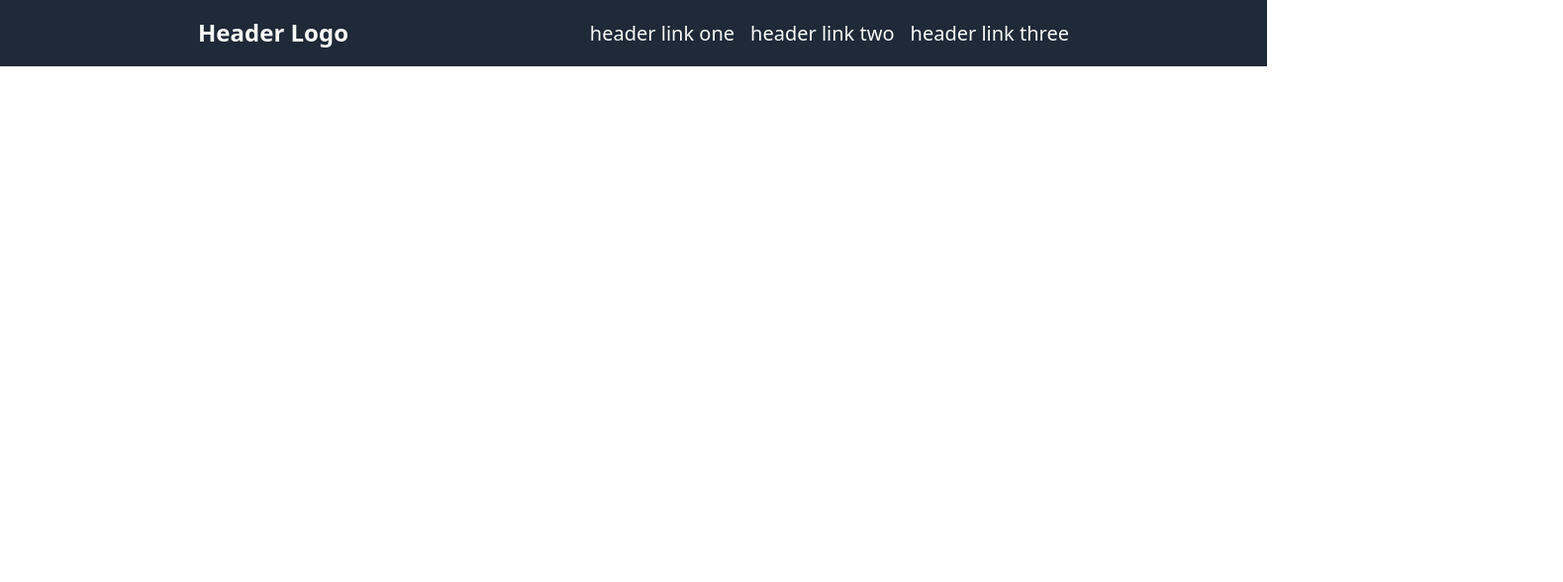
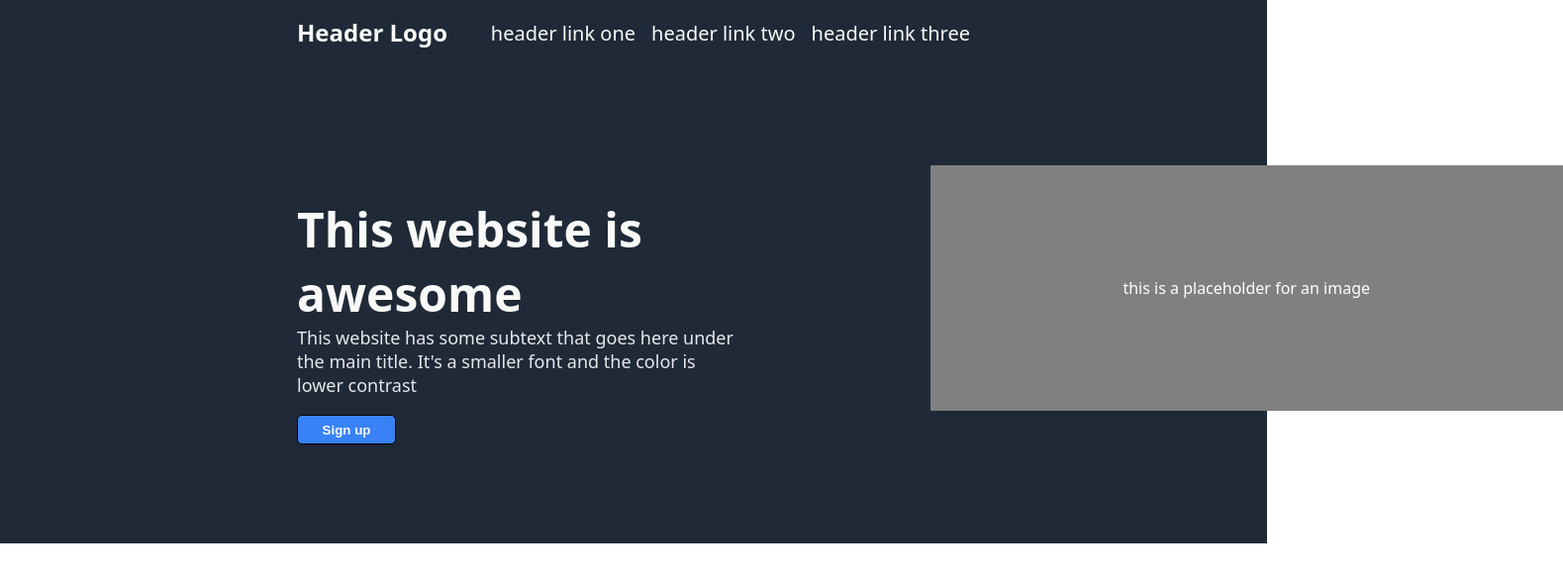
Before and after one commit to astroflexx/landing-page, a plain HTML site: page index.html in a window 1280 px wide. Shown: the whole page at 99% size, 1579 px wide, since content can reach past the window. Drawn offline with Linux system fonts and the light colour scheme.

Commit message:
Add container 1

```diff
--- a/index.html
+++ b/index.html
@@ -23,10 +23,21 @@
         </div>
 
         <div class="hero-content">
-
+            <div class="box-1">
+                <div class="text-1">
+                    <h1>This website is awesome</h1>
+                </div>
+                <div class="text-2">
+                    <p>This website has some subtext that goes here under the main title. It's a smaller
+                        font and the color is lower contrast</p>
+                </div>
+                <button class="hero-button">Sign up</button>
+            </div>
+            <div class="box-2">
+                <p>this is a placeholder for an image</p>
+            </div>
         </div>
     </div>
-    <div class="container-1"></div>
     <div class="container-2"></div>
     <div class="container-3"></div>
     <div class="footer"></div>
--- a/style.css
+++ b/style.css
@@ -5,15 +5,16 @@ body {
 }
 
 .container-1 {
-    padding-left: 200px;
-    padding-right: 200px;
+    padding-left: 300px;
+    padding-right: 300px;
     background-color: #1f2937;
+    display: flex;
+    flex-direction: column;
 }
 
 .header {
     display: flex;
     flex-direction: row;
-    margin-right: auto;
 }
 
 .heading {
@@ -38,3 +39,65 @@ ul {
 li {
     display: inline;
 }
+
+.hero-content {
+    display: flex;
+    flex-direction: row;
+    padding-top: 100px;
+    padding-bottom: 100px;
+    flex-basis: 200px;
+    flex-grow: 1;
+    align-items: flex-start;
+    width: 1279px;
+}
+
+.box-1 {
+    flex-grow: 1;
+    flex-basis: 0;
+}
+
+.box-2 {
+    flex-grow: 1;
+    flex-basis: 0;
+    height: 248.16px;
+}
+
+.text-1 {
+    width: 400px;
+}
+
+.text-2 {
+    width: 450px;
+}
+
+.text-1 > h1 {
+    font-size: 48px;
+    color: #f9faf8;
+    margin-bottom: 0;
+    text-wrap: wrap;
+}
+
+.text-2 > p {
+    color: #e5e7eb;
+    margin-top: 0;
+    font-size: 18px;
+    text-wrap: wrap;
+}
+
+.hero-button {
+    height: 30px;
+    width: 100px;
+    border: 1px solid black;
+    border-radius: 5px;
+    background-color: #3882f6;
+    color: #f9faf8;
+    font-weight: 550;
+}
+
+.box-2 {
+    background-color: grey;
+    color: white;
+    display: flex;
+    justify-content: center;
+    align-items: center;
+}
```
